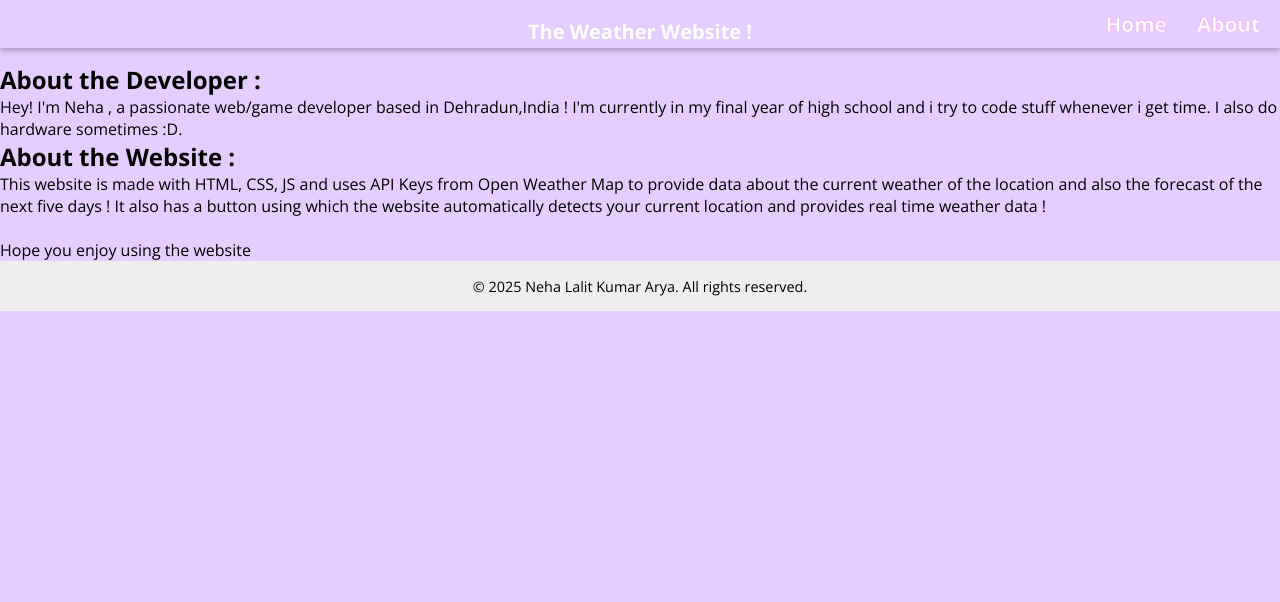
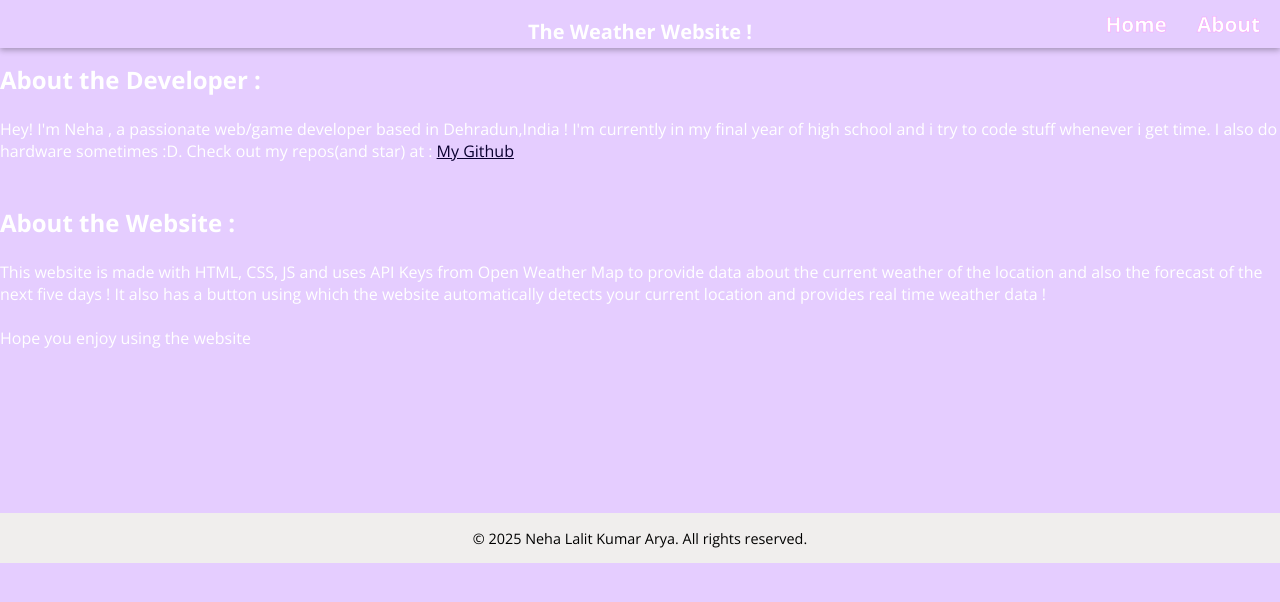
Before and after one commit to shrimp-18/Weather-Website, a plain HTML site: page about.html in a window 1280 px wide. Drawn offline with nearby package versions, Linux system fonts and the light colour scheme.

Commit message:
added an about page

```diff
--- a/about.html
+++ b/about.html
@@ -23,11 +23,17 @@
             </nav>
             <div class="abt">
                 <h2>About the Developer :</h2>
+                <br>
                 <p>Hey! I'm Neha , a passionate web/game developer based in Dehradun,India !
                     I'm currently in my final year of high school and i try to code stuff whenever
                     i get time. I also do hardware sometimes :D.
+                    Check out my repos(and star) at : <a href="https://github.com/shrimp-18"> My Github</a>
                 </p>
+                <br>
+                <br>
+
                 <h2>About the Website :</h2>
+                <br>
                 <p>This website is made with HTML, CSS, JS and uses API Keys from Open Weather Map
                     to provide data about the current weather of the location and also the forecast
                     of the next five days !
--- a/style.css
+++ b/style.css
@@ -267,3 +267,19 @@ h1 {
   cursor: url('bolt.png'),auto;
   ;
 }
+.abt {
+    height: 450px;
+}
+.abt h2 {
+
+ text-align: left;
+ color: #ffffff;
+
+}
+.abt p{
+    text-align: left;
+    color: #ffffff;
+}
+.abt a{
+    color: #0a0030;
+}
```
